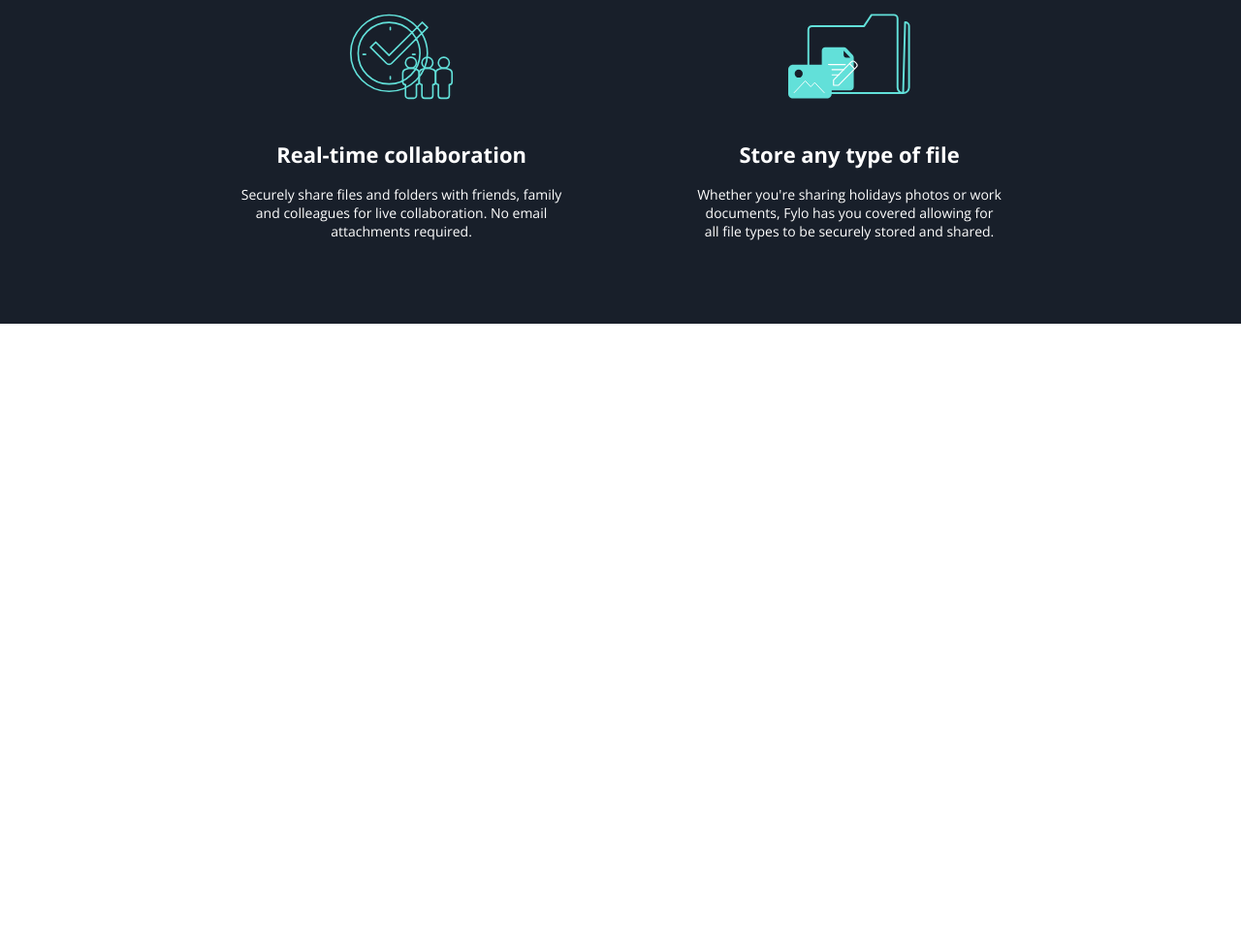
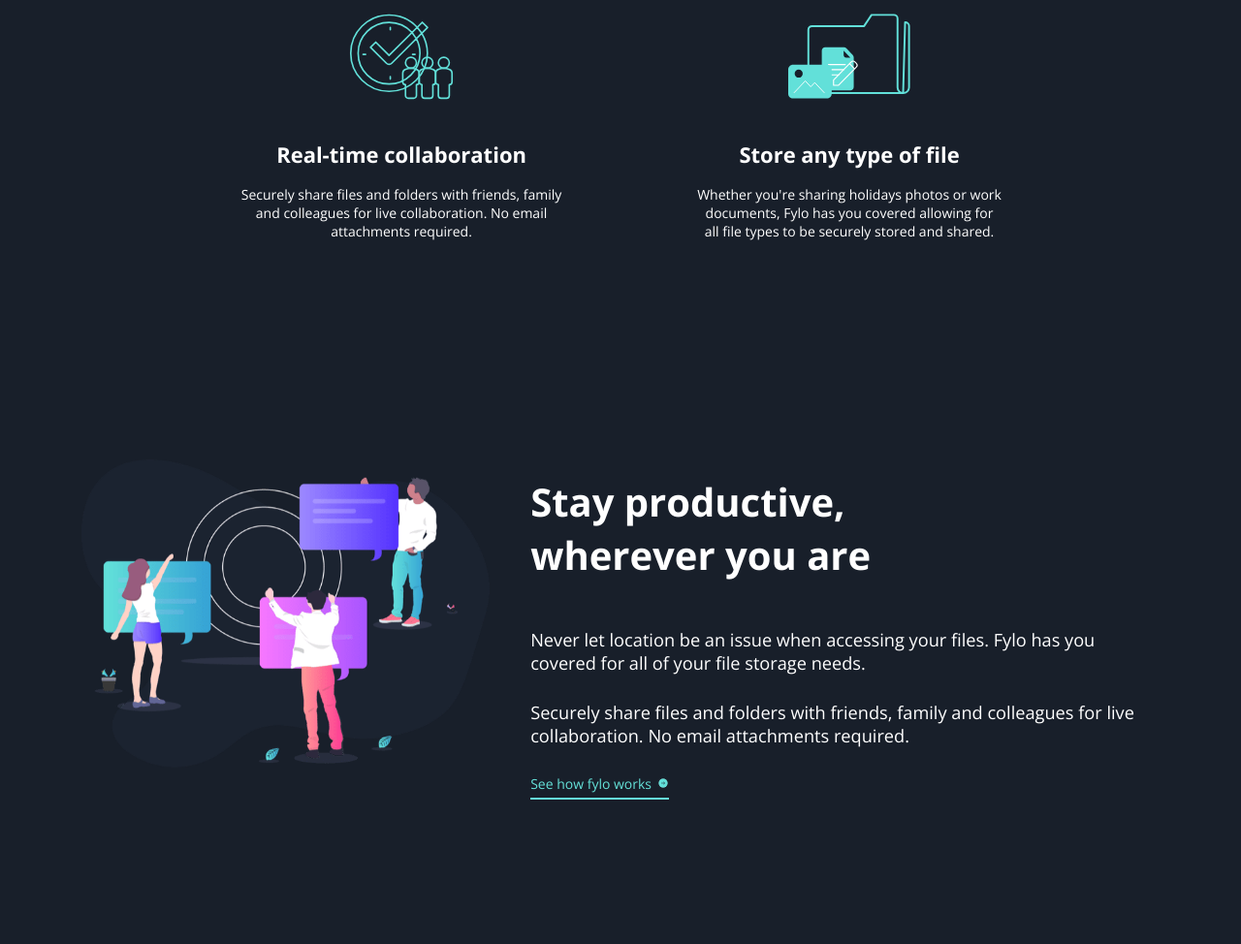
Before and after one commit to KavirajSinghBhati/fylolandingpage, a plain HTML site: page index.html in a window 1280 px wide. Shown: the part 1759-2733 px from the top of the page at 97% size. Before the commit the page ends 2093 px from the top, so only its background shows below. Drawn offline with nearby package versions, Linux system fonts and the light colour scheme.

Commit message:
productive section done

```diff
--- a/css/style.css
+++ b/css/style.css
@@ -178,6 +178,45 @@ h1 {
   font-size: 0.9rem;
 }
 
+/* Productive section */
+
+.productive-wrapper {
+  background-color: var(--mainBg);
+  padding: 8em 1.5em;
+}
+
+.productive-grid {
+  display: grid;
+  grid-template-columns: repeat(1, auto);
+}
+
+.productive-image {
+  margin-bottom: 3em;
+}
+
+.productive-content h2 {
+  font-size: 1.143rem;
+  margin-bottom: 1.2em;
+}
+
+.productive-content p {
+  font-size: 0.9rem;
+  margin-bottom: 1.5em;
+}
+
+.fylo-link {
+  color: var(--cyan);
+  padding-bottom: 0.4em;
+  border-bottom: 2px solid var(--cyan);
+}
+
+.arrow-link {
+  width: 0.8em;
+  height: auto;
+  display: inline;
+  margin-left: 0.2em;
+}
+
 @media (min-width: 768px) {
   .logo {
     width: 9em;
@@ -215,6 +254,14 @@ h1 {
   }
   .feature img {
     height: 89px;
+  }
+  .productive-wrapper {
+    padding: 10em 6em;
+  }
+  .productive-grid {
+    grid-template-columns: repeat(2, auto);
+    place-items: center;
+    gap: 3em;
   }
 }
 
@@ -260,4 +307,11 @@ h1 {
   .feature p {
     font-size: 1rem;
   }
+  .productive-content h2 {
+    font-size: 2.857rem;
+    width: 60%;
+  }
+  .productive-content p {
+    font-size: 1.3rem;
+  }
 }
--- a/index.html
+++ b/index.html
@@ -77,5 +77,30 @@
         </div>
       </section>
     </div>
+    <div class="productive-wrapper">
+      <div class="productive-grid">
+        <div class="productive-image">
+          <img
+            src="./images/illustration-stay-productive.png"
+            alt="illustration-stay-productive"
+          />
+        </div>
+        <div class="productive-content">
+          <h2>Stay productive, wherever you are</h2>
+          <p>
+            Never let location be an issue when accessing your files. Fylo has
+            you covered for all of your file storage needs.
+          </p>
+          <p>
+            Securely share files and folders with friends, family and colleagues
+            for live collaboration. No email attachments required.
+          </p>
+          <a href="#" class="fylo-link"
+            >See how fylo works
+            <img src="./images/icon-arrow.svg" alt="" class="arrow-link"
+          /></a>
+        </div>
+      </div>
+    </div>
   </body>
 </html>
```
Also changed, not shown: 1 other file.
